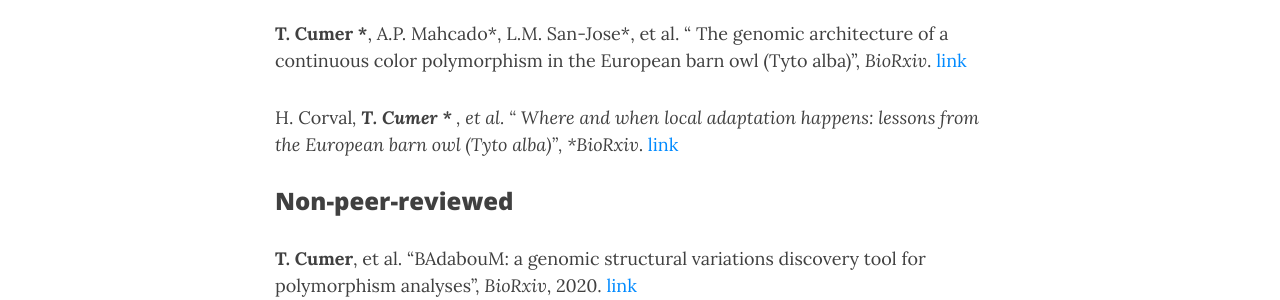
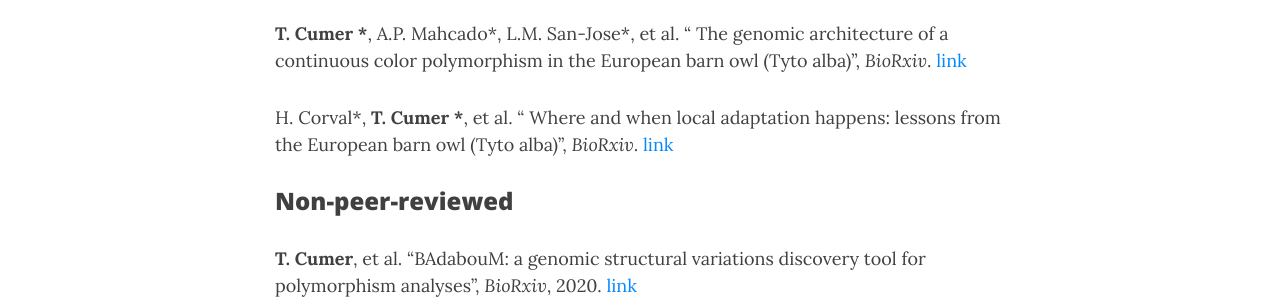
Before and after one commit to cumtr/cumtr.github.io, a Jekyll site: the page built from Publications.md, in a window 1280 px wide and 900 px high, scrolled down 1516 px. Shown: the part 154-454 px from the top of the window. Built offline with Jekyll 4.4.1, drawn with Linux system fonts in a browser that asks for light colours; nearby versions of some CDN libraries; comment, search, counter and statistics services are not loaded.

```diff
--- a/Publications.md
+++ b/Publications.md
@@ -34,7 +34,7 @@ K.G. Daly, **et al.** "Ancient goat genomes reveal mosaic domestication in the F
 
 **T. Cumer** **\***, A.P. Mahcado\*, L.M. San-Jose\*, et al. “ The genomic architecture of a continuous color polymorphism in the European barn owl (Tyto alba)”, *BioRxiv*. [link](https://www.biorxiv.org/content/10.1101/2023.04.03.535036v1.abstract)
 
-H. Corval*, **T. Cumer** **\*** , et al. “ Where and when local adaptation happens: lessons from the European barn owl (Tyto alba)”, *BioRxiv*. [link](https://www.biorxiv.org/content/10.1101/2023.03.17.533108v1.abstract)
+H. Corval\*, **T. Cumer** **\***, et al. “ Where and when local adaptation happens: lessons from the European barn owl (Tyto alba)”, *BioRxiv*. [link](https://www.biorxiv.org/content/10.1101/2023.03.17.533108v1.abstract)
 
 ### Non-peer-reviewed
 
```
